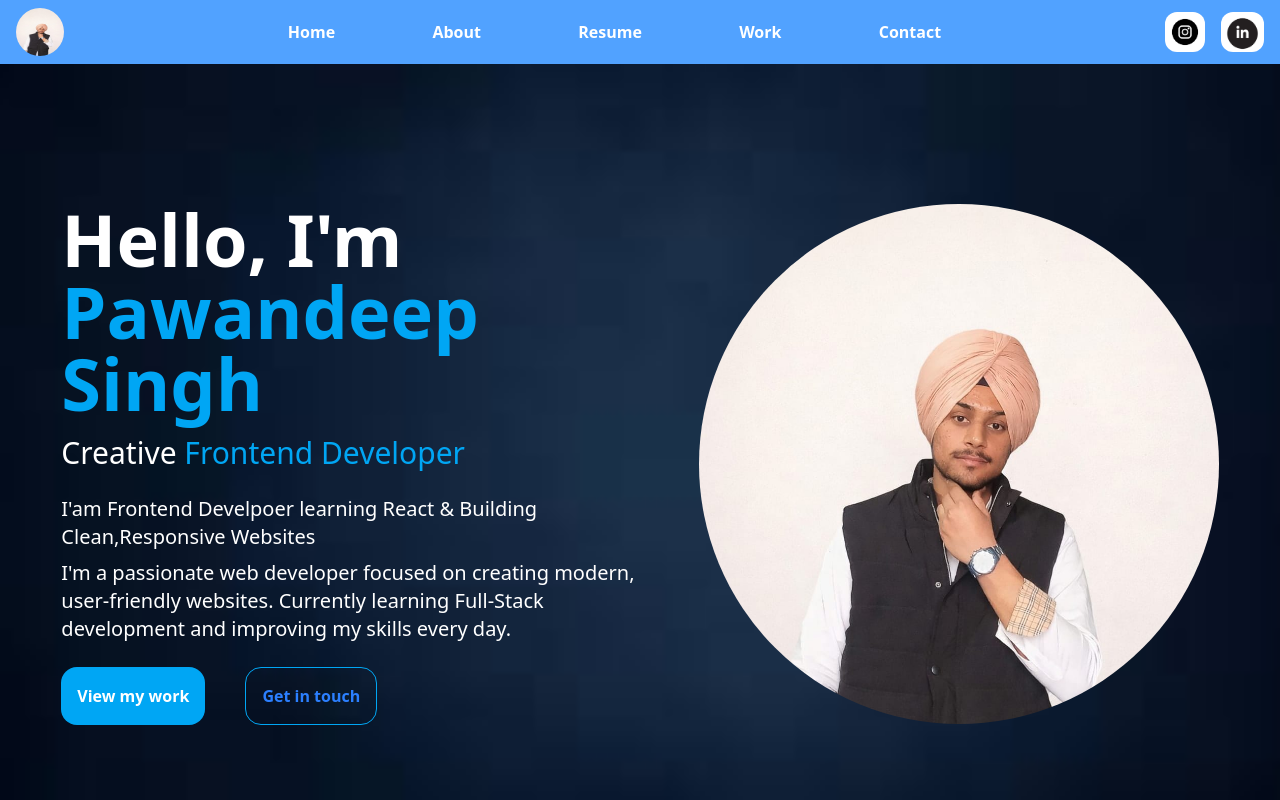
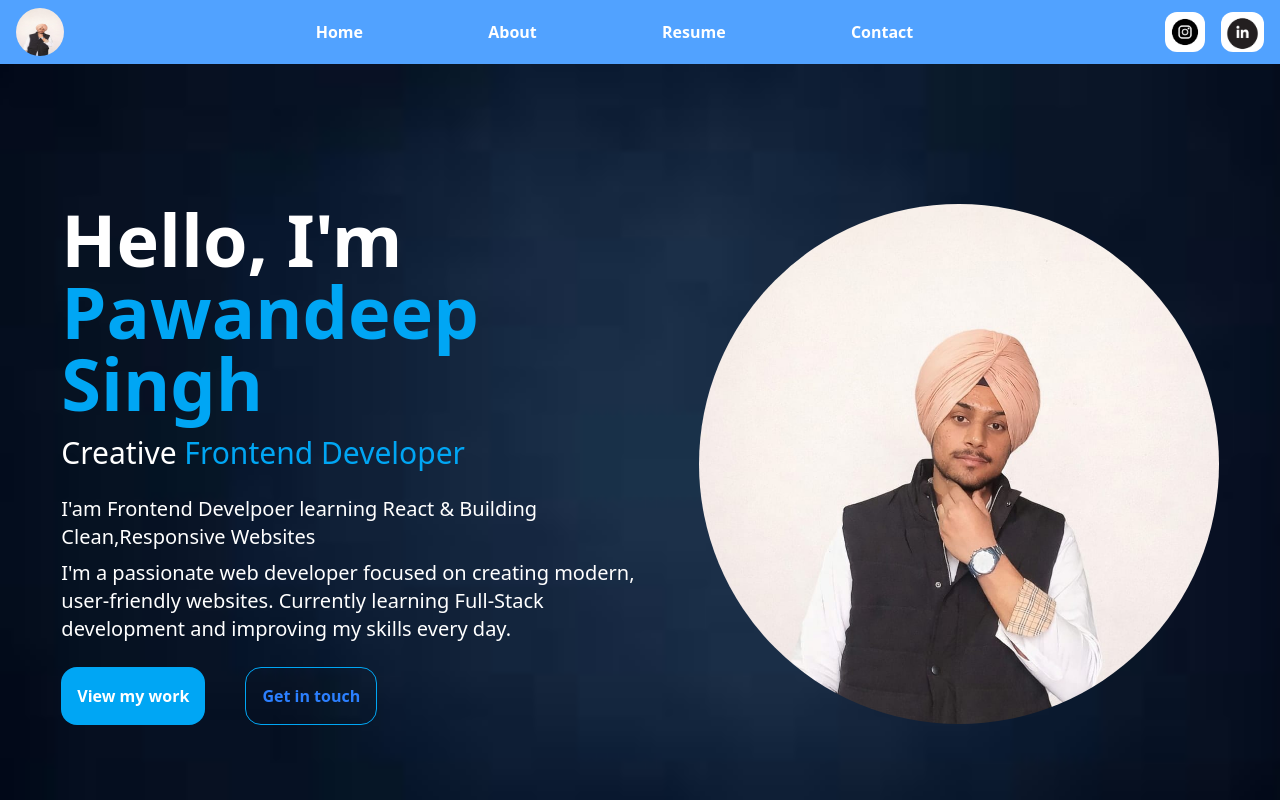
Before and after one commit to pawandeepf01-eng/portfolio, a React (Vite) app: page / in a window 1280 px wide. Shown: the top 800 px of the page. Built offline with nearby package versions, Linux system fonts and the light colour scheme.

Commit message:
deleted work

```diff
--- a/src/components/Nav-bar.jsx
+++ b/src/components/Nav-bar.jsx
@@ -15,7 +15,7 @@ export default function Navbar() {
         <Link to="/" className="hover:translate-y-1 hover:text-sky-800">Home</Link>
         <Link to="/about" className="hover:translate-y-1 hover:text-sky-800">About</Link>
         <Link to="/resume" className="hover:translate-y-1 hover:text-sky-800">Resume</Link>
-        <Link to="/service" className="hover:translate-y-1 hover:text-sky-800">Work</Link>
+        {/* <Link to="/service" className="hover:translate-y-1 hover:text-sky-800">Work</Link> */}
         <Link to="/contact" className="hover:translate-y-1 hover:text-sky-800">Contact</Link>
       </div>
 
```
